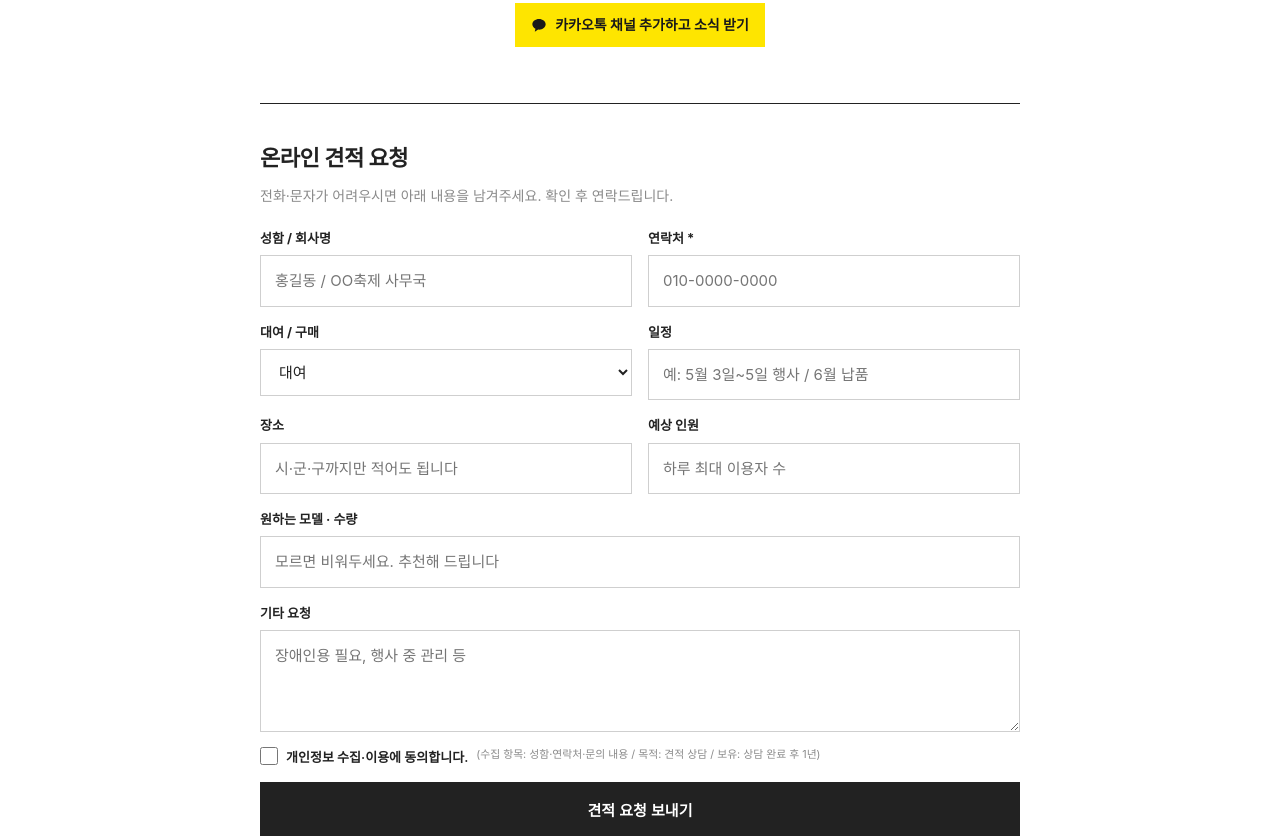
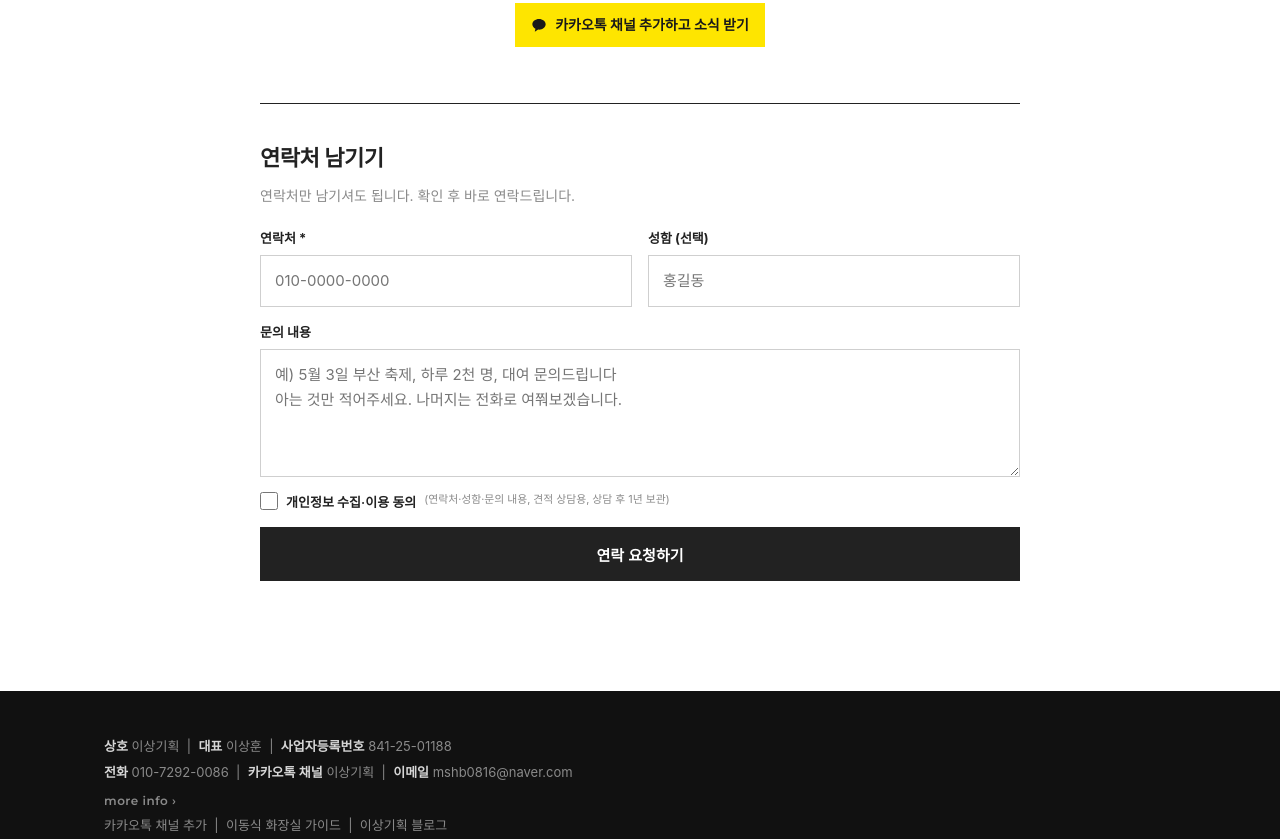
Before and after one commit to wemakea/idealplan, a plain HTML site: page toilet/index.html in a window 1280 px wide. Shown: the part 7806-8645 px from the top of the page. Drawn offline with Linux system fonts and the light colour scheme; a web font is replaced by a local one.

Commit message:
Simplify quote form: phone + message only

```diff
--- a/toilet/index.html
+++ b/toilet/index.html
@@ -470,20 +470,15 @@ a:focus-visible,summary:focus-visible{outline:2px solid #4a90e2;outline-offset:2
     <a class="ch-add js-chadd" href="https://pf.kakao.com/_pEmvX/friend" target="_blank" rel="noopener"><svg viewBox="0 0 24 24" fill="currentColor"><path d="M12 3C6.5 3 2 6.6 2 11c0 2.8 1.9 5.3 4.7 6.7l-1 3.7c-.1.3.3.6.6.4l4.4-2.9c.4 0 .9.1 1.3.1 5.5 0 10-3.6 10-8S17.5 3 12 3z"/></svg>카카오톡 채널 추가하고 소식 받기</a>
 
     <div class="qform-wrap" id="quote">
-      <h3>온라인 견적 요청</h3>
-      <p class="qform-lead">전화·문자가 어려우시면 아래 내용을 남겨주세요. 확인 후 연락드립니다.</p>
+      <h3>연락처 남기기</h3>
+      <p class="qform-lead">연락처만 남기셔도 됩니다. 확인 후 바로 연락드립니다.</p>
       <form class="qform" id="qform" novalidate>
-        <label>성함 / 회사명<input name="이름" autocomplete="name" placeholder="홍길동 / OO축제 사무국"></label>
         <label>연락처 *<input name="연락처" required type="tel" inputmode="tel" autocomplete="tel" placeholder="010-0000-0000"></label>
-        <label>대여 / 구매<select name="대여구매"><option>대여</option><option>구매</option><option>아직 모름</option></select></label>
-        <label>일정<input name="일정" placeholder="예: 5월 3일~5일 행사 / 6월 납품"></label>
-        <label>장소<input name="장소" placeholder="시·군·구까지만 적어도 됩니다"></label>
-        <label>예상 인원<input name="인원" inputmode="numeric" placeholder="하루 최대 이용자 수"></label>
-        <label class="full">원하는 모델 · 수량<input name="모델수량" placeholder="모르면 비워두세요. 추천해 드립니다"></label>
-        <label class="full">기타 요청<textarea name="요청사항" rows="3" placeholder="장애인용 필요, 행사 중 관리 등"></textarea></label>
+        <label>성함 (선택)<input name="이름" autocomplete="name" placeholder="홍길동"></label>
+        <label class="full">문의 내용<textarea name="문의내용" rows="4" placeholder="예) 5월 3일 부산 축제, 하루 2천 명, 대여 문의드립니다&#10;아는 것만 적어주세요. 나머지는 전화로 여쭤보겠습니다."></textarea></label>
         <input type="text" name="_honey" class="hp" tabindex="-1" autocomplete="off">
-        <label class="agree full"><input type="checkbox" name="개인정보동의" value="동의" required> 개인정보 수집·이용에 동의합니다. <small>(수집 항목: 성함·연락처·문의 내용 / 목적: 견적 상담 / 보유: 상담 완료 후 1년)</small></label>
-        <button class="btn btn-call full" type="submit">견적 요청 보내기</button>
+        <label class="agree full"><input type="checkbox" name="개인정보동의" value="동의" required> 개인정보 수집·이용 동의 <small>(연락처·성함·문의 내용, 견적 상담용, 상담 후 1년 보관)</small></label>
+        <button class="btn btn-call full" type="submit">연락 요청하기</button>
       </form>
     </div>
   </div>
@@ -559,7 +554,7 @@ var CONFIG = {
     fetch(CONFIG.formEndpoint, {method:"POST", headers:{"Content-Type":"application/json","Accept":"application/json"}, body: JSON.stringify(data)})
       .then(function(r){ return r.json().catch(function(){ return {}; }).then(function(j){ if (!r.ok || j.success === "false" || j.success === false) throw new Error(j.message || r.status); }); })
       .then(function(){ track("form"); qf.reset(); showToast("견적 요청이 접수됐습니다. 곧 연락드리겠습니다."); btn.textContent = "접수 완료"; })
-      .catch(function(){ showToast("전송에 실패했습니다. 전화(010-7292-0086)나 문자로 문의해 주세요."); btn.disabled = false; btn.textContent = "견적 요청 보내기"; });
+      .catch(function(){ showToast("전송에 실패했습니다. 전화(010-7292-0086)나 문자로 문의해 주세요."); btn.disabled = false; btn.textContent = "연락 요청하기"; });
   });
   /* 스크롤하면 상단바 배경 채우기 */
   var top = document.getElementById("top");
```
